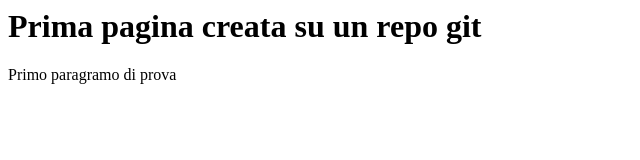
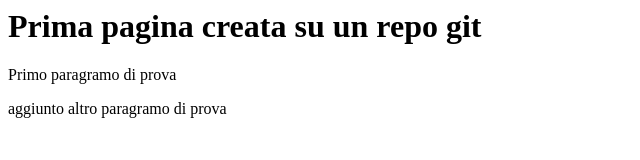
Before and after one commit to marcomoratto98/git-test-iot, a plain HTML site: page index.html in a window 1280 px wide. Shown: the whole page, without its empty margins (0-640 px from the left). Drawn offline with Linux system fonts and the light colour scheme.

Commit message:
Aggiunto altro paragrafo

```diff
--- a/index.html
+++ b/index.html
@@ -4,5 +4,6 @@
 <body>
 <h1>Prima pagina creata su un repo git</h1>
 <p>Primo paragramo di prova</p>
+<p>aggiunto altro paragramo di prova</p>
 </body>
 </html>
```
